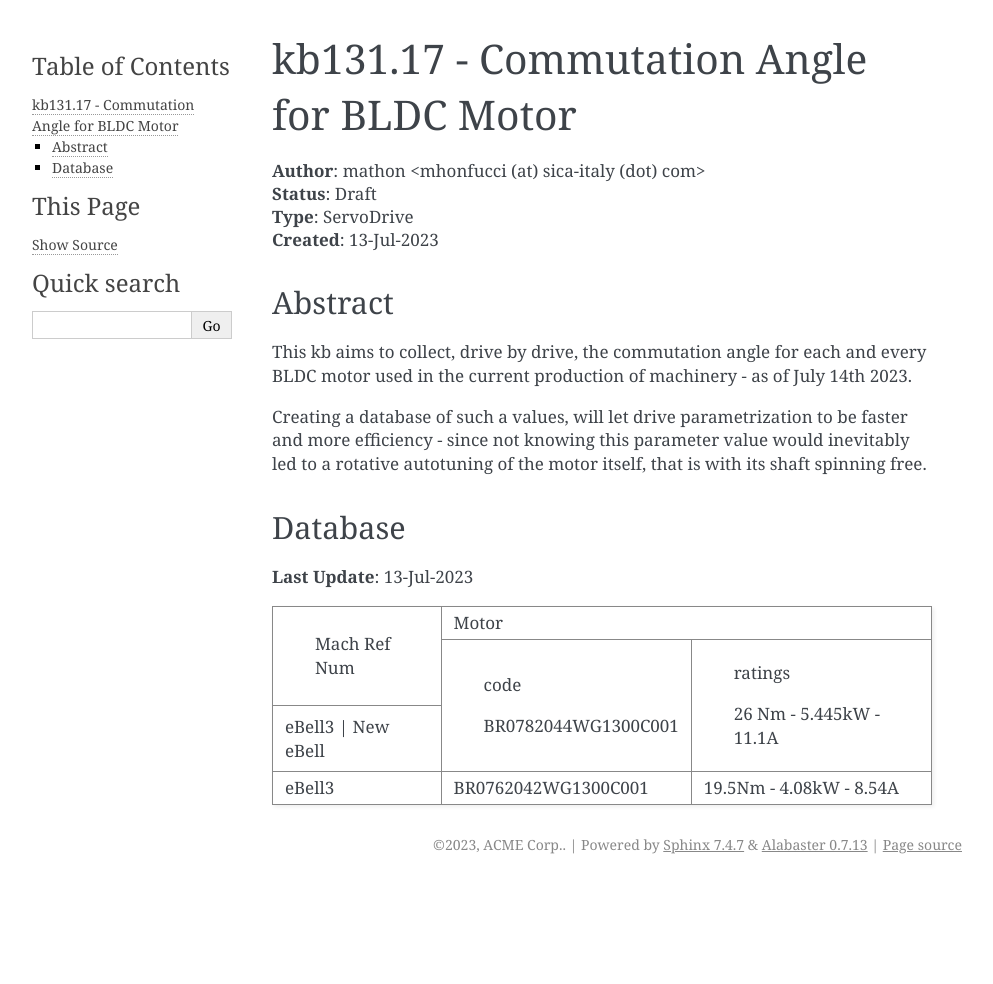
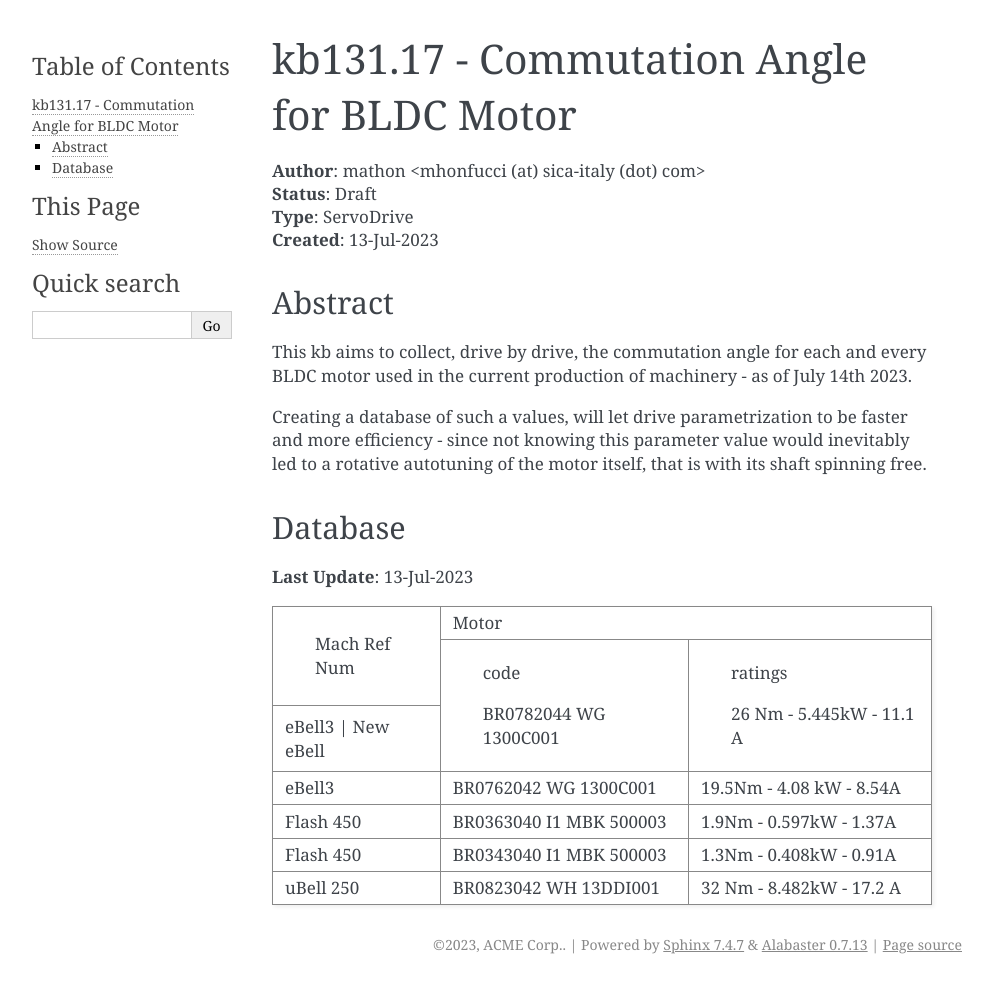
Before and after one commit to m4tte0/newIpSchema, a Sphinx documentation site: the page built from docs/source/cfg_motor_drive.rst, in a window 1280 px wide. Shown: the whole page, without its empty margins (148-1141 px from the left). Built offline with Sphinx 7.4.7, drawn with Linux system fonts in a browser that asks for light colours; before the commit the page ends 900 px from its top, so only the background shows below that.

Commit message:
Update cfg_motor_drive.rst

```diff
--- a/docs/source/cfg_motor_drive.rst
+++ b/docs/source/cfg_motor_drive.rst
@@ -24,12 +24,18 @@ Database
 
 **Last Update**: 13-Jul-2023
 
-+--------------------+-------------------------------------------------+
-|  Mach Ref Num      |                   Motor                         |
-+====================+---------------------+---------------------------+
-|                    |        code         |           ratings         |
-+--------------------+=====================+===========================+
-|eBell3 | New eBell  | BR0782044WG1300C001 | 26  Nm - 5.445kW - 11.1A  |
-+--------------------+---------------------+---------------------------+
-|eBell3              | BR0762042WG1300C001 | 19.5Nm - 4.08kW  -  8.54A |
-+--------------------+---------------------+---------------------------+
++--------------------+-----------------------------------------------------+
+|  Mach Ref Num      |                       Motor                         |
++====================+-------------------------+---------------------------+
+|                    |           code          |           ratings         |
++--------------------+=========================+===========================+
+| eBell3 | New eBell | BR0782044 WG 1300C001   | 26  Nm - 5.445kW - 11.1 A |
++--------------------+-------------------------+---------------------------+
+|       eBell3       | BR0762042 WG 1300C001   | 19.5Nm - 4.08 kW -  8.54A |
++--------------------+-------------------------+---------------------------+
+|      Flash 450     | BR0363040 I1 MBK 500003 |  1.9Nm - 0.597kW -  1.37A |
++--------------------+-------------------------+---------------------------+
+|      Flash 450     | BR0343040 I1 MBK 500003 |  1.3Nm - 0.408kW -  0.91A |
++--------------------+-------------------------+---------------------------+
+|      uBell 250     | BR0823042 WH 13DDI001   | 32  Nm - 8.482kW - 17.2 A |
++--------------------+-------------------------+---------------------------+
```
